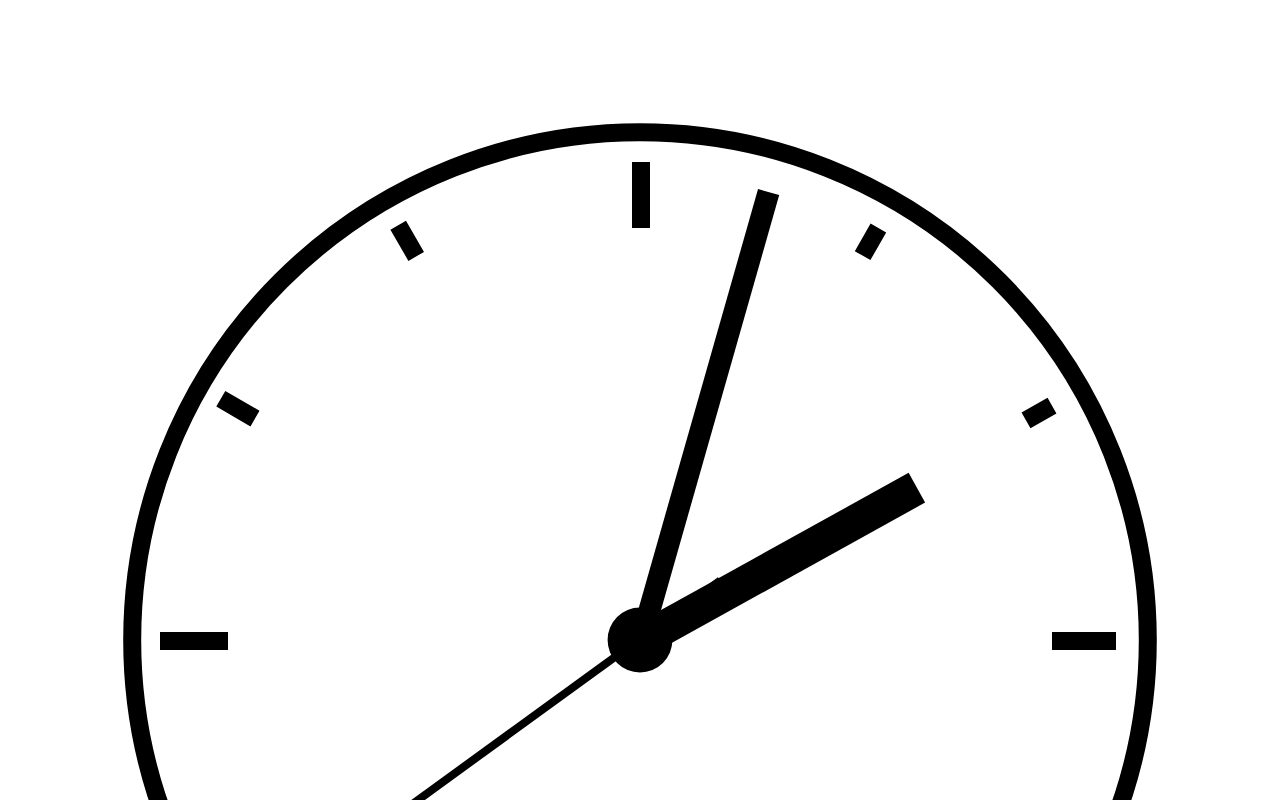
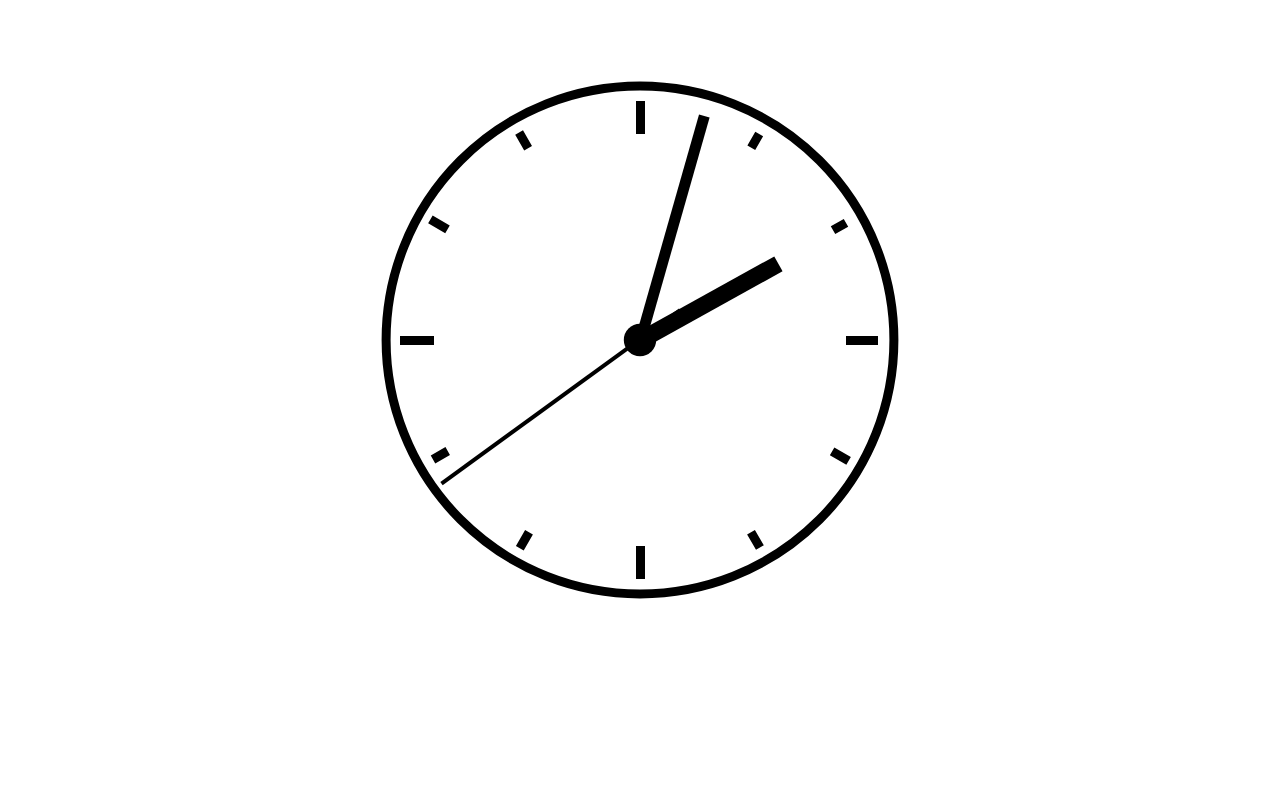
Before and after one commit to brunolopes9/clock, a plain HTML site: page index.html in a window 1280 px wide. Shown: the top 800 px of the page. Drawn offline with Linux system fonts and the light colour scheme.

Commit message:
Update style.css

```diff
--- a/style.css
+++ b/style.css
@@ -7,9 +7,7 @@
     align-items: middle;
 }
 
-svg {
-  height: auto;
-}
+
 
 .clockbox,
 #clock {
```
